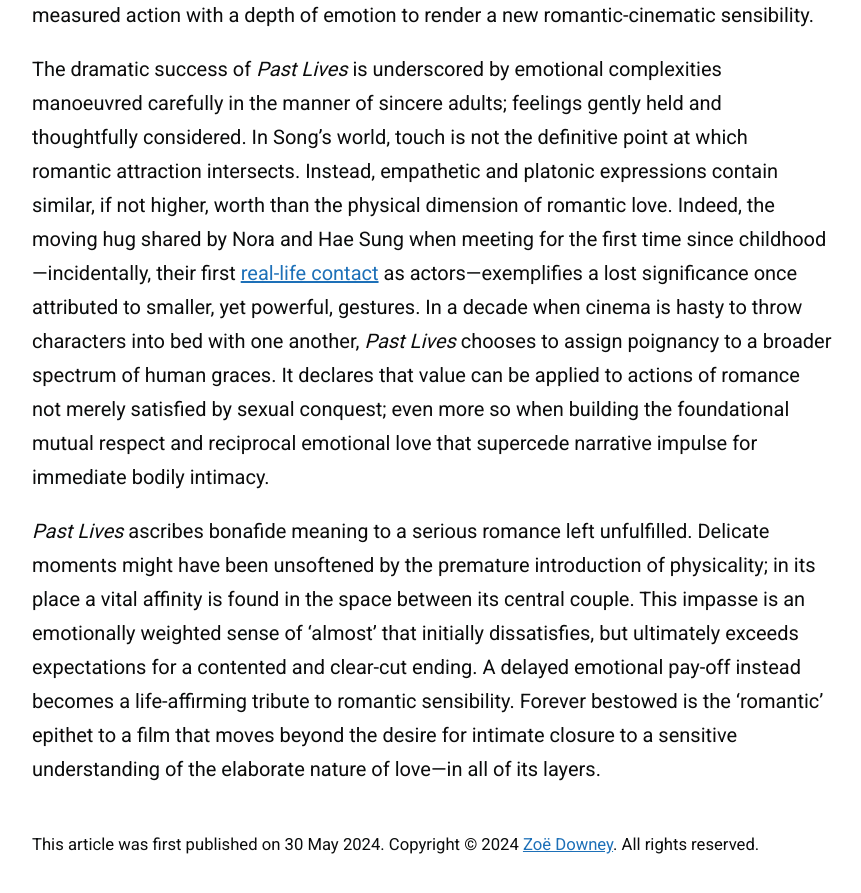
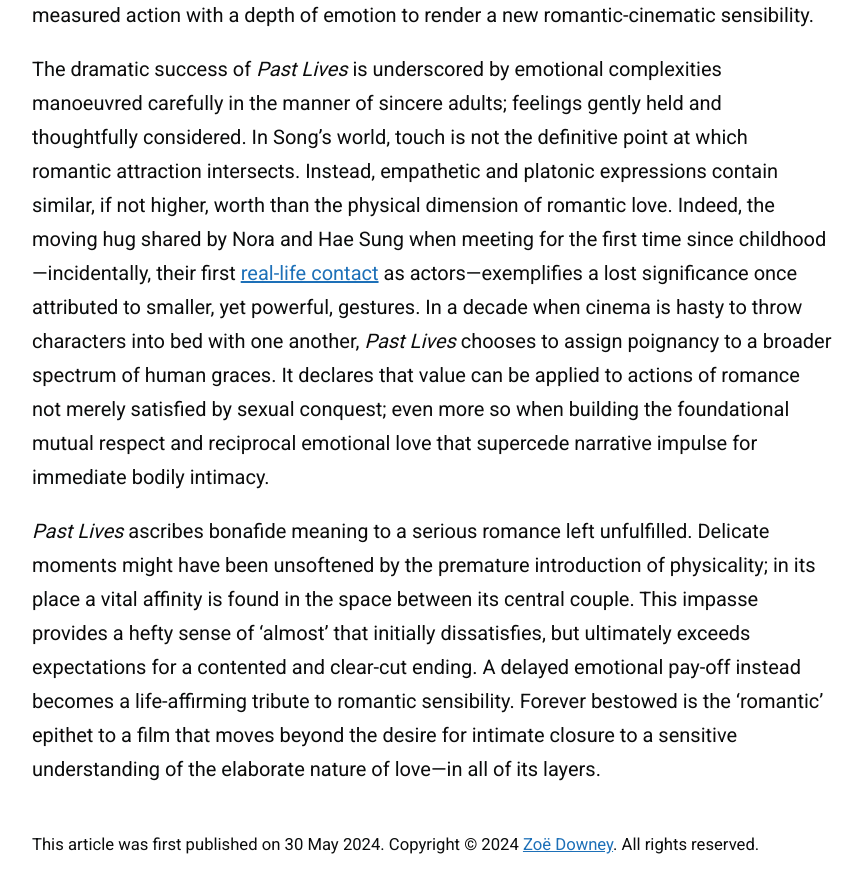
Before and after one commit to zoeurl/zoedowney.github.io, a Jekyll site: the page built from _posts/2024-05-30-past-lives.md, in a window 1280 px wide and 900 px high, scrolled down 2184 px. Shown: the top 893 px of the window, without its empty margins (208-1069 px from the left). Built offline with Jekyll 4.4.1, drawn with Linux system fonts in a browser that asks for light colours.

Commit message:
Update 2024-05-30-past-lives.md

```diff
--- a/_posts/2024-05-30-past-lives.md
+++ b/_posts/2024-05-30-past-lives.md
@@ -21,4 +21,4 @@
 
 The dramatic success of _Past Lives_ is underscored by emotional complexities manoeuvred carefully in the manner of sincere adults; feelings gently held and thoughtfully considered. In Song’s world, touch is not the definitive point at which romantic attraction intersects. Instead, empathetic and platonic expressions contain similar, if not higher, worth than the physical dimension of romantic love. Indeed, the moving hug shared by Nora and Hae Sung when meeting for the first time since childhood—incidentally, their first [real-life contact](https://www.youtube.com/watch?v=9d4ObkmCJYs&t=7s&ab_channel=A24) as actors—exemplifies a lost significance once attributed to smaller, yet powerful, gestures. In a decade when cinema is hasty to throw characters into bed with one another, _Past Lives_ chooses to assign poignancy to a broader spectrum of human graces. It declares that value can be applied to actions of romance not merely satisfied by sexual conquest; even more so when building the foundational mutual respect and reciprocal emotional love that supercede narrative impulse for immediate bodily intimacy.
 
-_Past Lives_ ascribes bonafide meaning to a serious romance left unfulfilled. Delicate moments might have been unsoftened by the premature introduction of physicality; in its place a vital affinity is found in the space between its central couple. This impasse is an emotionally weighted sense of ‘almost’ that initially dissatisfies, but ultimately exceeds expectations for a contented and clear-cut ending. A delayed emotional pay-off instead becomes a life-affirming tribute to romantic sensibility. Forever bestowed is the ‘romantic’ epithet to a film that moves beyond the desire for intimate closure to a sensitive understanding of the elaborate nature of love—in all of its layers.
+_Past Lives_ ascribes bonafide meaning to a serious romance left unfulfilled. Delicate moments might have been unsoftened by the premature introduction of physicality; in its place a vital affinity is found in the space between its central couple. This impasse provides a hefty sense of ‘almost’ that initially dissatisfies, but ultimately exceeds expectations for a contented and clear-cut ending. A delayed emotional pay-off instead becomes a life-affirming tribute to romantic sensibility. Forever bestowed is the ‘romantic’ epithet to a film that moves beyond the desire for intimate closure to a sensitive understanding of the elaborate nature of love—in all of its layers.
```
